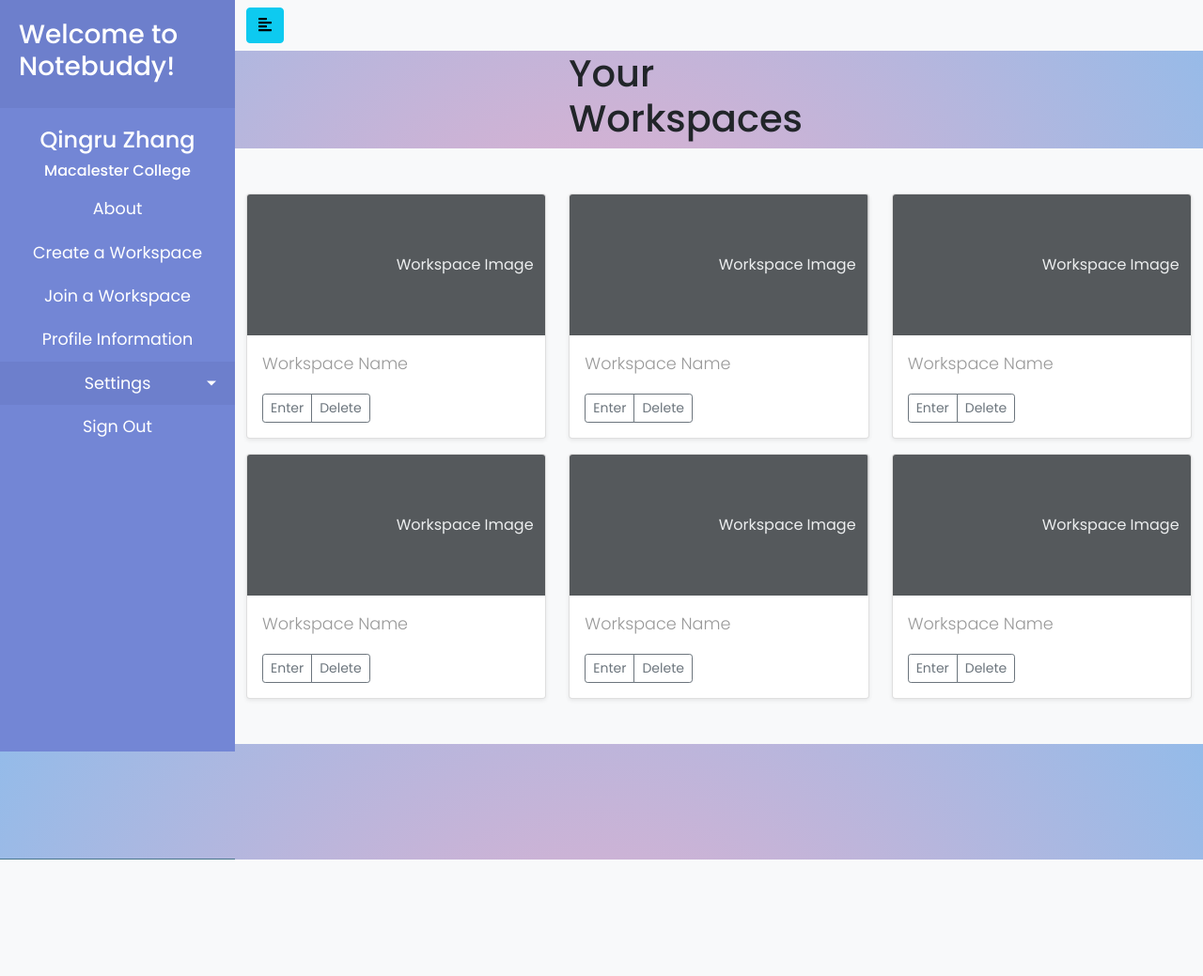
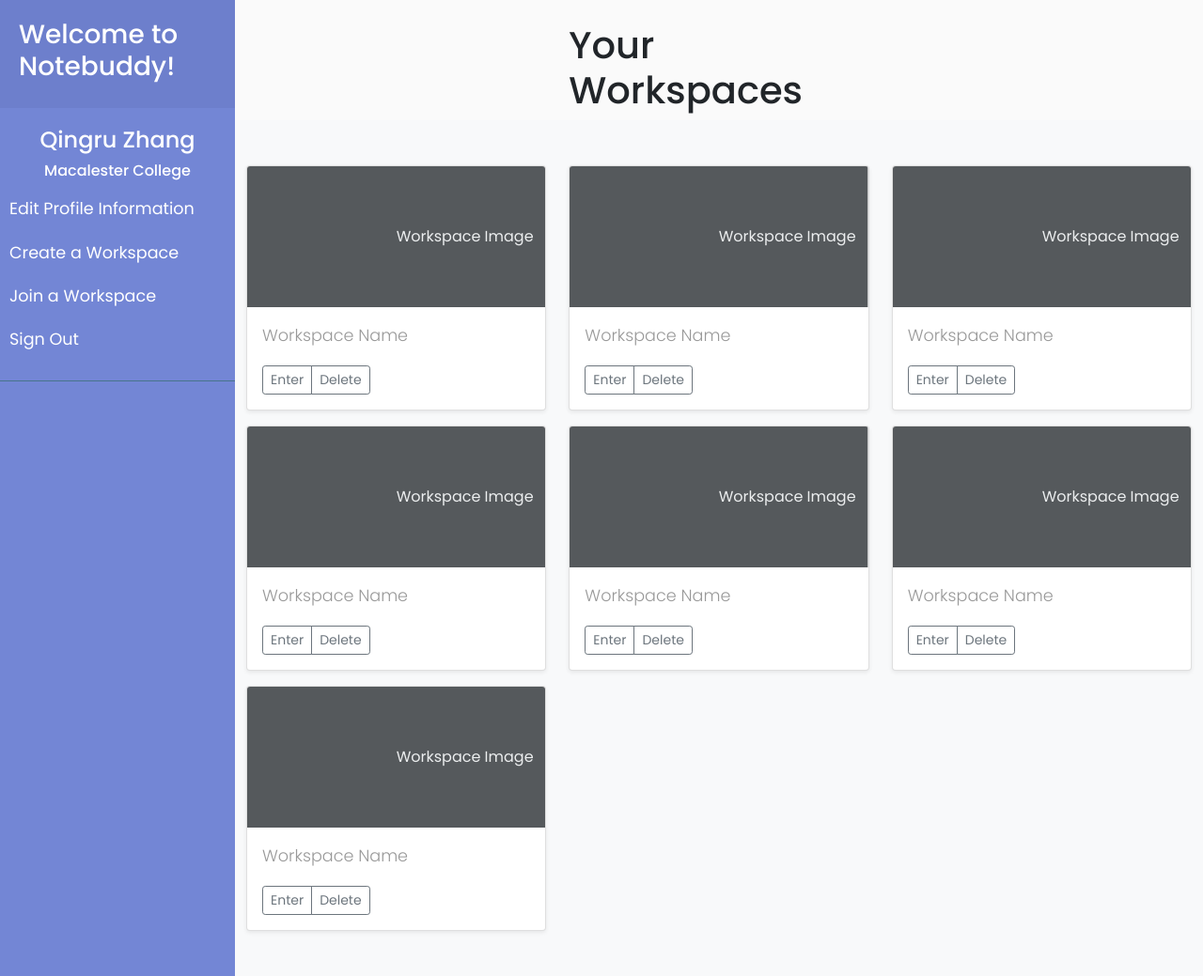
Before and after one commit to stephaniele/notebuddy, a Flask app: page / in a window 1280 px wide. Shown: the whole page at 94% size. Before the commit the page ends 915 px from the top, so only its background shows below. Run offline with Flask 2, Linux system fonts and the light colour scheme; some libraries are stand-ins or nearby versions.

Commit message:
front page modal commit

```diff
--- a/templates/homepage.html
+++ b/templates/homepage.html
@@ -11,7 +11,6 @@
     <!-- Awsome Font -->
     <script defer src="https://use.fontawesome.com/releases/v5.0.13/js/solid.js" integrity="sha384-tzzSw1/Vo+0N5UhStP3bvwWPq+uvzCMfrN1fEFe+xBmv1C/AtVX5K0uZtmcHitFZ" crossorigin="anonymous"></script>
     <script defer src="https://use.fontawesome.com/releases/v5.0.13/js/fontawesome.js" integrity="sha384-6OIrr52G08NpOFSZdxxz1xdNSndlD4vdcf/q2myIUVO0VsqaGHJsB0RaBE01VTOY" crossorigin="anonymous"></script>
-
     <title>Welcome to notebuddy</title>
   </head>
 
@@ -27,47 +26,127 @@
                 <h4 >Qingru Zhang</h4>
                 <h6> Macalester College </h6>
                 <li>
-                    <a href="#">About</a>
+                  <a  data-bs-toggle="modal" data-bs-target="#ProfileModal">
+                    Edit Profile Information
+                  </a>
                 </li>
                 <li>
-                    <a href="#">Create a Workspace</a>
+                  <a  data-bs-toggle="modal" data-bs-target="#CreateModal">
+                    Create a Workspace
+                  </a>
                 </li>
                 <li>
-                    <a href="#">Join a Workspace</a>
+                  <a  data-bs-toggle="modal" data-bs-target="#JoinModal">
+                    Join a Workspace
+                  </a>
                 </li>
+
                 <li>
-                    <a href="#">Profile Information</a>
-                </li>
-                <li class="active">
-                    <a href="#homeSubmenu" data-toggle="collapse" aria-expanded="false" class="dropdown-toggle">Settings</a>
-                    <ul class="collapse list-unstyled" id="homeSubmenu">
-                        <li>
-                            <a href="#">Change Passwprd</a>
-                        </li>
-                        <li>
-                            <a href="#">Delete Account</a>
-                        </li>
-                    </ul>
-                </li>
-                <li>
-                    <a href="#">Sign Out</a>
+                    <a href="/sign_in">Sign Out</a>
                 </li>
             </ul>
         </nav>
 
+
+
+        <!-- Modals of the page -->
+        <div class="modal fade" id="ProfileModal" data-bs-backdrop="static" data-bs-keyboard="false" tabindex="-1" aria-labelledby="staticBackdropLabel" aria-hidden="true">
+          <div class="modal-dialog">
+            <div class="modal-content">
+              <div class="modal-header">
+                <h5 class="modal-title" id="staticBackdropLabel">Edit Profile</h5>
+                <button type="button" class="btn-close" data-bs-dismiss="modal" aria-label="Close"></button>
+              </div>
+              <div class="modal-body">
+                <form>
+                  <div class="mb-3">
+                    <label for="exampleInputName1" class="form-label">Name</label>
+                    <input type="text" class="form-control" id="exampleInputName1">
+                  </div>
+                  <div class="mb-3">
+                    <label for="exampleInputName2" class="form-label">School Name</label>
+                    <input type="text" class="form-control" id="exampleInputName2">
+                  </div>
+                  <div class="mb-3">
+                    <label for="exampleInputEmail" class="form-label">Email</label>
+                    <input readonly type="email" class="form-control" id="exampleInputEmail" placeholder="qzhang1@macalester.edu">
+                  </div>
+                  <div class="mb-3">
+                    <label for="exampleInputPassword" class="form-label">Password</label>
+                    <input readonly type="password" class="form-control" id="exampleInputPassword" placeholder="123456789">
+                  </div>
+                  <button type="submit" class="btn btn-primary">Submit</button>
+                </form>
+              </div>
+              <div class="modal-footer">
+                <button type="button" class="btn btn-secondary" data-bs-dismiss="modal">Close</button>
+              </div>
+            </div>
+          </div>
+        </div>
+
+        <div class="modal fade" id="CreateModal" data-bs-backdrop="static" data-bs-keyboard="false" tabindex="-1" aria-labelledby="staticBackdropLabel" aria-hidden="true">
+          <div class="modal-dialog">
+            <div class="modal-content">
+              <div class="modal-header">
+                <h5 class="modal-title" id="staticBackdropLabel">Create a Workspace</h5>
+                <button type="button" class="btn-close" data-bs-dismiss="modal" aria-label="Close"></button>
+              </div>
+              <div class="modal-body">
+                <form>
+                  <div class="mb-3">
+                    <label for="exampleInputName1" class="form-label">Workspace Name</label>
+                    <input type="text" class="form-control" id="exampleInputName1">
+                  </div>
+                  <div class="mb-3">
+                    <label for="date-picker-example" class="form-label">Start Date</label>
+                    <input placeholder="Selected date" type="text" id="date-picker-example" class="form-control datepicker">
+                  </div>
+                  <div class="mb-3">
+                    <label for="exampleInputName2" class="form-label">End Date</label>
+                    <input type="text" class="form-control" id="exampleInputName2">
+                  </div>
+                  <div class="mb-3">
+                    <label for="exampleInputName2" class="form-label">Days of Week</label>
+                    <input type="text" class="form-control" id="exampleInputName2">
+                  </div>
+                  <button type="submit" class="btn btn-primary">Submit</button>
+                </form>
+              </div>
+              <div class="modal-footer">
+                <button type="button" class="btn btn-secondary" data-bs-dismiss="modal">Close</button>
+              </div>
+            </div>
+          </div>
+        </div>
+
+        <div class="modal fade" id="JoinModal" data-bs-backdrop="static" data-bs-keyboard="false" tabindex="-1" aria-labelledby="staticBackdropLabel" aria-hidden="true">
+          <div class="modal-dialog">
+            <div class="modal-content">
+              <div class="modal-header">
+                <h5 class="modal-title" id="staticBackdropLabel">Join a Workspace</h5>
+                <button type="button" class="btn-close" data-bs-dismiss="modal" aria-label="Close"></button>
+              </div>
+              <div class="modal-body">
+                <form>
+                  <div class="mb-3">
+                    <label for="exampleInputName1" class="form-label">Workspace Link</label>
+                    <input type="text" class="form-control" id="exampleInputName1">
+                  </div>
+
+                  <button type="submit" class="btn btn-primary">Join</button>
+                </form>
+              </div>
+              <div class="modal-footer">
+                <button type="button" class="btn btn-secondary" data-bs-dismiss="modal">Close</button>
+              </div>
+            </div>
+          </div>
+        </div>
+
+
         <div id="content">
-            <nav class="navbar navbar-expand-lg navbar-light bg-light">
-                <div class="container-fluid">
-
-                    <button type="button" id="sidebarCollapse" class="btn btn-info">
-                        <i class="fas fa-align-left"></i>
-                        <span></span>
-                    </button>
-
-                </div>
-            </nav>
-
-            <div class="container">
+            <div class="container mt-4">
                 <div class="row  justify-content-center">
                     <div class="col-md-4">
                         <h1>Your Workspaces</h1>
@@ -89,7 +168,23 @@
                           <p class="card-text">Workspace Name</p>
                           <div class="d-flex justify-content-between align-items-center">
                             <div class="btn-group">
-                              <button type="button" class="btn btn-sm btn-outline-secondary">Enter</button>
+                              <a href="/workspace" type="button" class="btn btn-sm btn-outline-secondary">Enter</a>
+                              <button type="button" class="btn btn-sm btn-outline-secondary">Delete</button>
+                            </div>
+                          </div>
+                        </div>
+                      </div>
+                    </div>
+
+                    <div class="col-md-4">
+                      <div class="card shadow-sm">
+                        <svg class="bd-placeholder-img card-img-top" width="100%" height="150" xmlns="http://www.w3.org/2000/svg" role="img" aria-label="Placeholder: Thumbnail" preserveAspectRatio="xMidYMid slice" focusable="false"><title>Placeholder</title><rect width="100%" height="100%" fill="#55595c"/><text x="50%" y="50%" fill="#eceeef" dy=".3em">Workspace Image</text></svg>
+
+                        <div class="card-body">
+                          <p class="card-text">Workspace Name</p>
+                          <div class="d-flex justify-content-between align-items-center">
+                            <div class="btn-group">
+                              <a href="/workspace" type="button" class="btn btn-sm btn-outline-secondary">Enter</a>
                               <button type="button" class="btn btn-sm btn-outline-secondary">Delete</button>
                             </div>
                           </div>
@@ -105,7 +200,7 @@
                             <p class="card-text">Workspace Name</p>
                             <div class="d-flex justify-content-between align-items-center">
                               <div class="btn-group">
-                                <button type="button" class="btn btn-sm btn-outline-secondary">Enter</button>
+                                <a href="/workspace" type="button" class="btn btn-sm btn-outline-secondary">Enter</a>
                                 <button type="button" class="btn btn-sm btn-outline-secondary">Delete</button>
                               </div>
                             </div>
@@ -121,7 +216,7 @@
                             <p class="card-text">Workspace Name</p>
                             <div class="d-flex justify-content-between align-items-center">
                               <div class="btn-group">
-                                <button type="button" class="btn btn-sm btn-outline-secondary">Enter</button>
+                                <a href="/workspace" type="button" class="btn btn-sm btn-outline-secondary">Enter</a>
                                 <button type="button" class="btn btn-sm btn-outline-secondary">Delete</button>
                               </div>
                             </div>
@@ -137,7 +232,7 @@
                             <p class="card-text">Workspace Name</p>
                             <div class="d-flex justify-content-between align-items-center">
                               <div class="btn-group">
-                                <button type="button" class="btn btn-sm btn-outline-secondary">Enter</button>
+                                <a href="/workspace" type="button" class="btn btn-sm btn-outline-secondary">Enter</a>
                                 <button type="button" class="btn btn-sm btn-outline-secondary">Delete</button>
                               </div>
                             </div>
@@ -153,7 +248,7 @@
                             <p class="card-text">Workspace Name</p>
                             <div class="d-flex justify-content-between align-items-center">
                               <div class="btn-group">
-                                <button type="button" class="btn btn-sm btn-outline-secondary">Enter</button>
+                                <a href="/workspace" type="button" class="btn btn-sm btn-outline-secondary">Enter</a>
                                 <button type="button" class="btn btn-sm btn-outline-secondary">Delete</button>
                               </div>
                             </div>
@@ -169,7 +264,7 @@
                             <p class="card-text">Workspace Name</p>
                             <div class="d-flex justify-content-between align-items-center">
                               <div class="btn-group">
-                                <button type="button" class="btn btn-sm btn-outline-secondary">Enter</button>
+                                <a href="/workspace" type="button" class="btn btn-sm btn-outline-secondary">Enter</a>
                                 <button type="button" class="btn btn-sm btn-outline-secondary">Delete</button>
                               </div>
                             </div>
@@ -191,11 +286,7 @@
     <!-- Bootstrap -->
     <script src="https://cdn.jsdelivr.net/npm/bootstrap@5.0.2/dist/js/bootstrap.bundle.min.js" integrity="sha384-MrcW6ZMFYlzcLA8Nl+NtUVF0sA7MsXsP1UyJoMp4YLEuNSfAP+JcXn/tWtIaxVXM" crossorigin="anonymous"></script>
     <script>
-        $(document).ready(function () {
-            $('#sidebarCollapse').on('click', function () {
-                $('#sidebar').toggleClass('active');
-            });
-        });
+      $('.datepicker').pickadate();
     </script>
   </body>
 </html>
```
Also changed, not shown: static/style.css (+7 -0 lines), templates/testmodal.html (added, +42 -0 lines).
